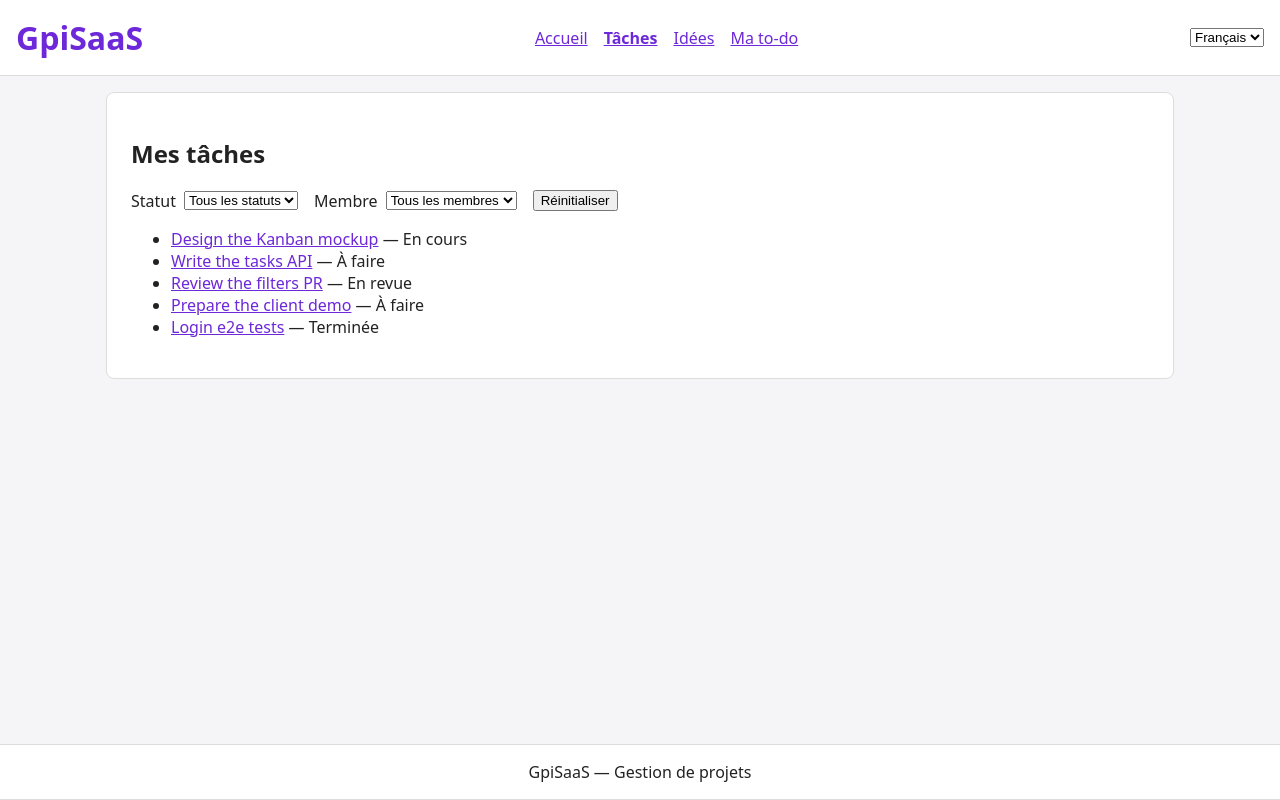
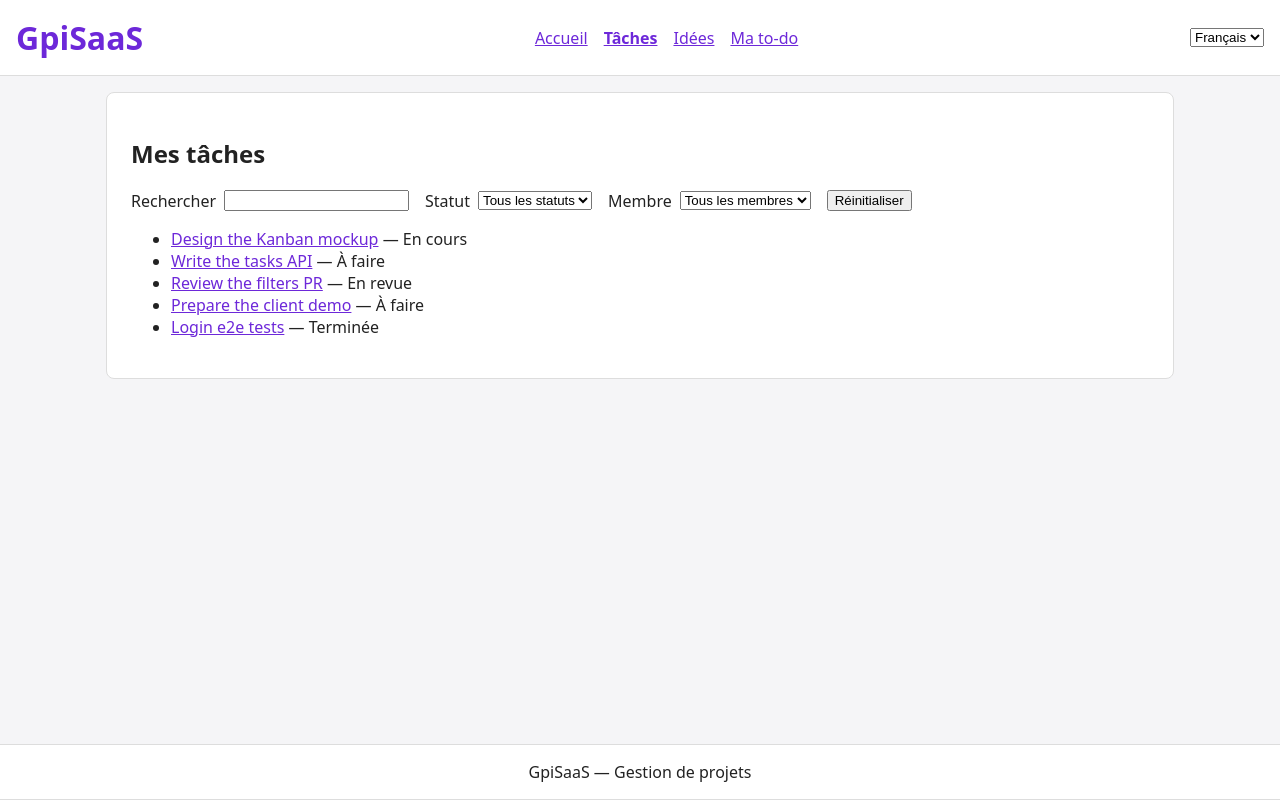
Before and after one commit to daranjacquet/gpisaas, a React (Vite) app: page /tasks in a window 1280 px wide. Built offline with nearby package versions, Linux system fonts and the light colour scheme; data requests are answered from the project's data file.

Commit message:
feat: recherche par titre avec useDebounce

```diff
--- a/src/components/filters/FilterBar.tsx
+++ b/src/components/filters/FilterBar.tsx
@@ -12,6 +12,14 @@ export function FilterBar() {
 
   return (
     <div className="filters">
+      <label>
+        {t('filters.search')}
+        <input
+          type="search"
+          value={filters.search}
+          onChange={(e) => dispatch({ type: 'search', text: e.target.value })}
+        />
+      </label>
       <label>
         {t('filters.status')}
         <select
--- a/src/components/filters/filtersReducer.ts
+++ b/src/components/filters/filtersReducer.ts
@@ -3,14 +3,16 @@ import type { Status } from '../../types'
 export type Filters = {
   status: Status | 'ALL'
   memberId: string | null
+  search: string
 }
 
 export type FiltersAction =
   | { type: 'status'; status: Filters['status'] }
   | { type: 'member'; id: string | null }
+  | { type: 'search'; text: string }
   | { type: 'reset' }
 
-export const initialFilters: Filters = { status: 'ALL', memberId: null }
+export const initialFilters: Filters = { status: 'ALL', memberId: null, search: '' }
 
 export function filtersReducer(state: Filters, action: FiltersAction): Filters {
   switch (action.type) {
@@ -18,6 +20,8 @@ export function filtersReducer(state: Filters, action: FiltersAction): Filters {
       return { ...state, status: action.status }
     case 'member':
       return { ...state, memberId: action.id }
+    case 'search':
+      return { ...state, search: action.text }
     case 'reset':
       return initialFilters
   }
--- a/src/components/tasks/TaskList.tsx
+++ b/src/components/tasks/TaskList.tsx
@@ -1,4 +1,5 @@
 import { Link } from 'react-router'
+import { useDebounce } from '../../hooks/useDebounce'
 import { useFilters } from '../../hooks/useFilters'
 import { useLanguage } from '../../hooks/useLanguage'
 import type { Task } from '../../types'
@@ -6,11 +7,13 @@ import type { Task } from '../../types'
 export function TaskList({ tasks }: { tasks: Task[] }) {
   const { t } = useLanguage()
   const { filters } = useFilters()
+  const search = useDebounce(filters.search.trim().toLowerCase())
 
   const visibleTasks = tasks.filter(
     (task) =>
       (filters.status === 'ALL' || task.status === filters.status) &&
-      (filters.memberId === null || task.memberId === filters.memberId),
+      (filters.memberId === null || task.memberId === filters.memberId) &&
+      task.title.toLowerCase().includes(search),
   )
 
   if (tasks.length === 0) return <p>{t('tasks.empty')}</p>
--- /dev/null
+++ b/src/hooks/useDebounce.ts
@@ -0,0 +1,12 @@
+import { useEffect, useState } from 'react'
+
+export function useDebounce<T>(value: T, delay = 300): T {
+  const [debouncedValue, setDebouncedValue] = useState(value)
+
+  useEffect(() => {
+    const id = setTimeout(() => setDebouncedValue(value), delay)
+    return () => clearTimeout(id)
+  }, [value, delay])
+
+  return debouncedValue
+}
--- a/src/i18n/translations.ts
+++ b/src/i18n/translations.ts
@@ -15,6 +15,7 @@ const fr = {
   'tasks.error': 'Impossible de charger les tâches.',
   'tasks.empty': 'Aucune tâche pour le moment.',
   'tasks.noMatch': 'Aucune tâche ne correspond aux filtres.',
+  'filters.search': 'Rechercher',
   'filters.status': 'Statut',
   'filters.allStatuses': 'Tous les statuts',
   'filters.member': 'Membre',
@@ -57,6 +58,7 @@ const en: Record<Key, string> = {
   'tasks.error': 'Unable to load tasks.',
   'tasks.empty': 'No tasks yet.',
   'tasks.noMatch': 'No tasks match the filters.',
+  'filters.search': 'Search',
   'filters.status': 'Status',
   'filters.allStatuses': 'All statuses',
   'filters.member': 'Member',
```
